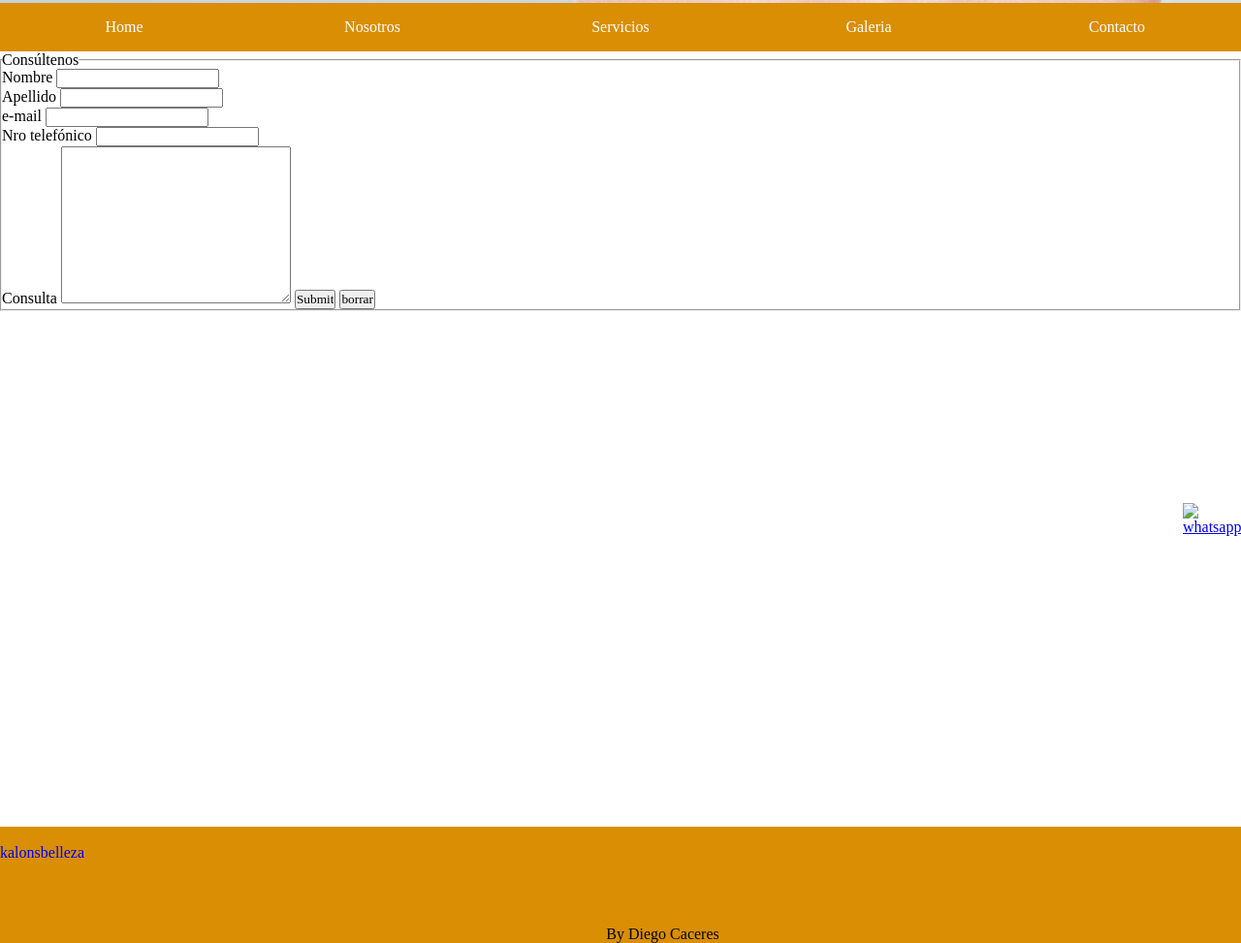
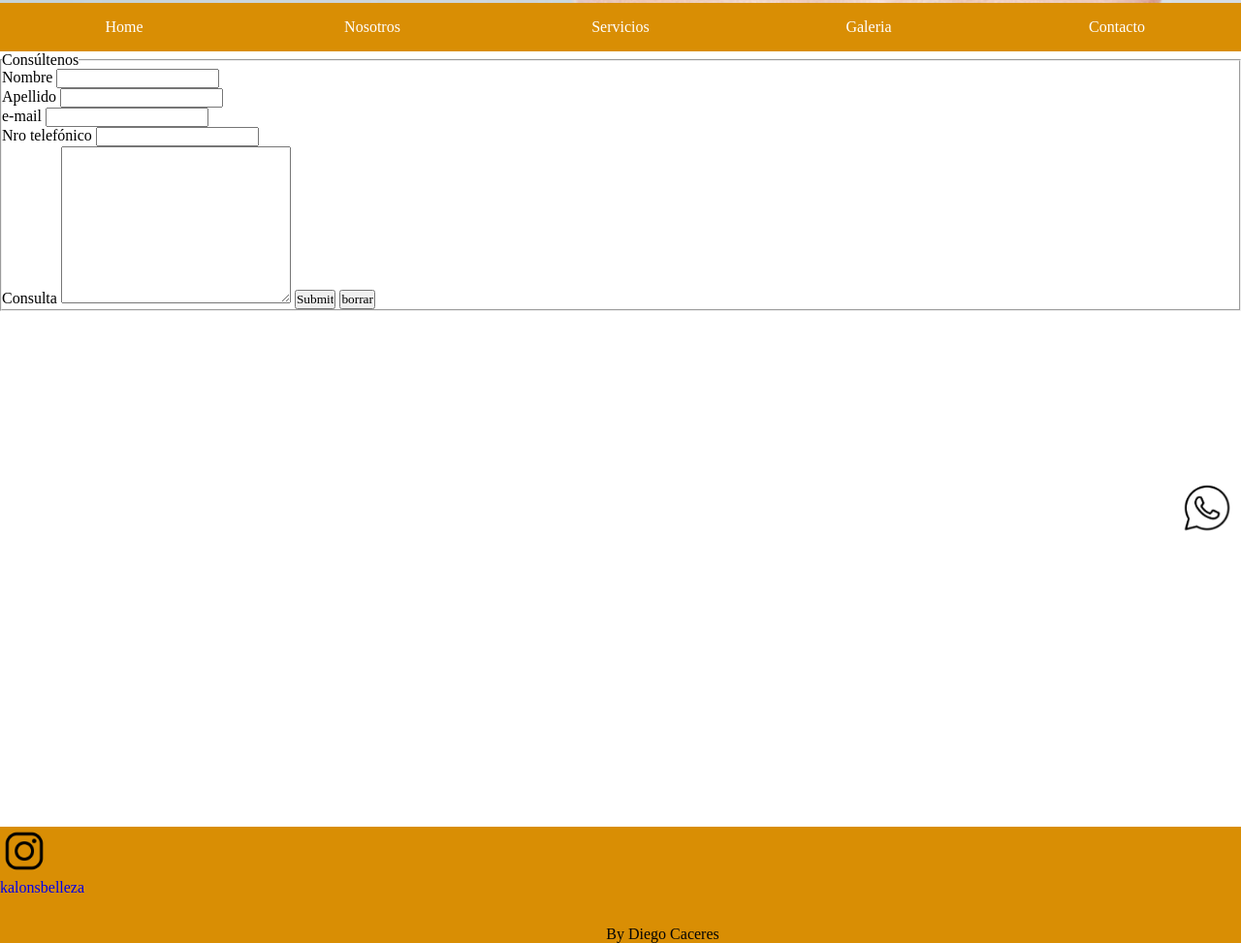
Before and after one commit to DiegoCaceresD/Diego-Caceres-Proyecto-Final-DW, a plain HTML site: page html/contacto.html in a window 1280 px wide. Shown: the part 237-1210 px from the top of the page at 97% size. Drawn offline with Linux system fonts and the light colour scheme; the site is published under a folder, as on GitHub Pages, so addresses that start at the root find nothing; a web font is replaced by a local one.

Commit message:
modificacione enlaces absolutos

```diff
--- a/html/contacto.html
+++ b/html/contacto.html
@@ -76,7 +76,7 @@
         <a
           href="https://api.whatsapp.com/send/?phone=56937616361&text&app_absent=0"
         >
-        <img src="/img/logoWpNegro3.png" alt="whatsapp" />
+        <img src="../img/logoWpNegro3.png" alt="whatsapp" />
       </a>
     </div>
   </main>
@@ -87,7 +87,7 @@
           <a id="enlaceIg"
             href="https://www.instagram.com/kalonsbelleza/?utm_medium=copy_link"
           >
-            <img src="/img/logoIgNegro6.png" alt="" id="instagramImg" />
+            <img src="../img/logoIgNegro6.png" alt="" id="instagramImg" />
             <p >kalonsbelleza</p>
           </a>
         </li>
```
